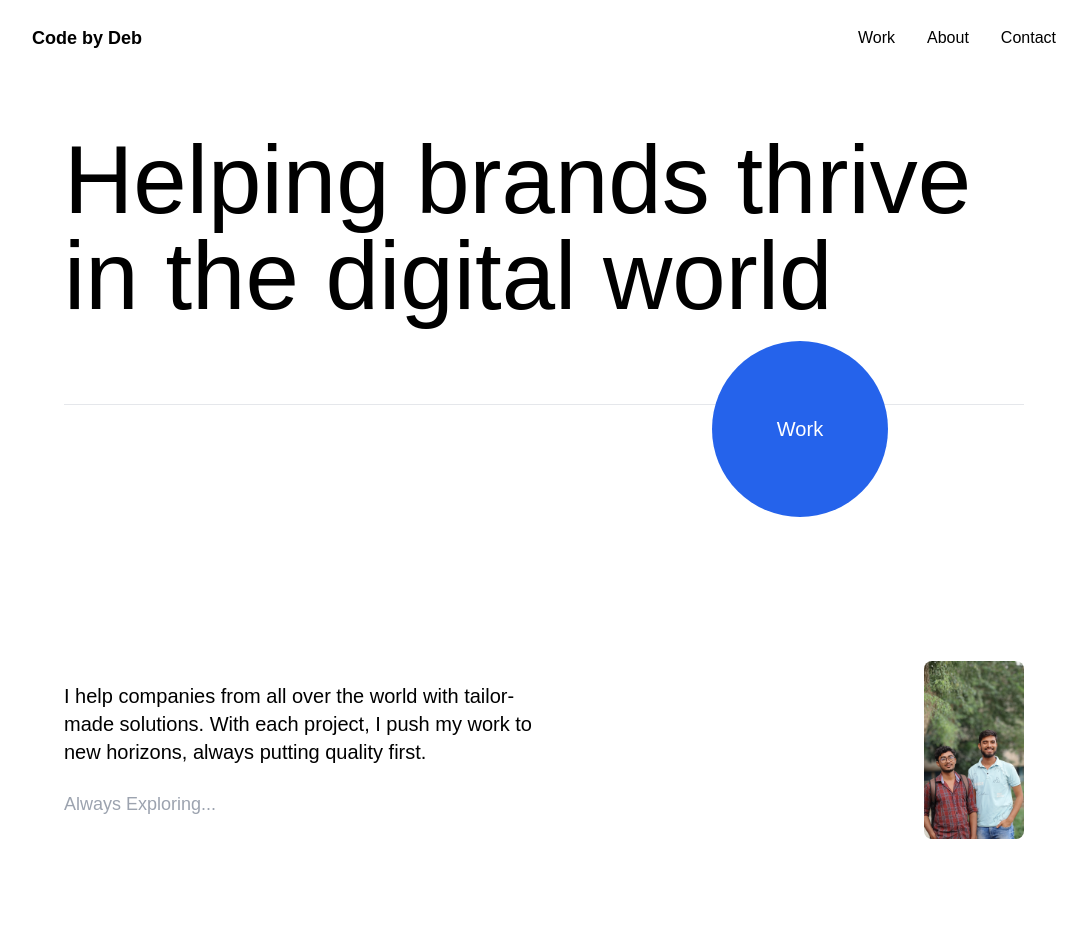
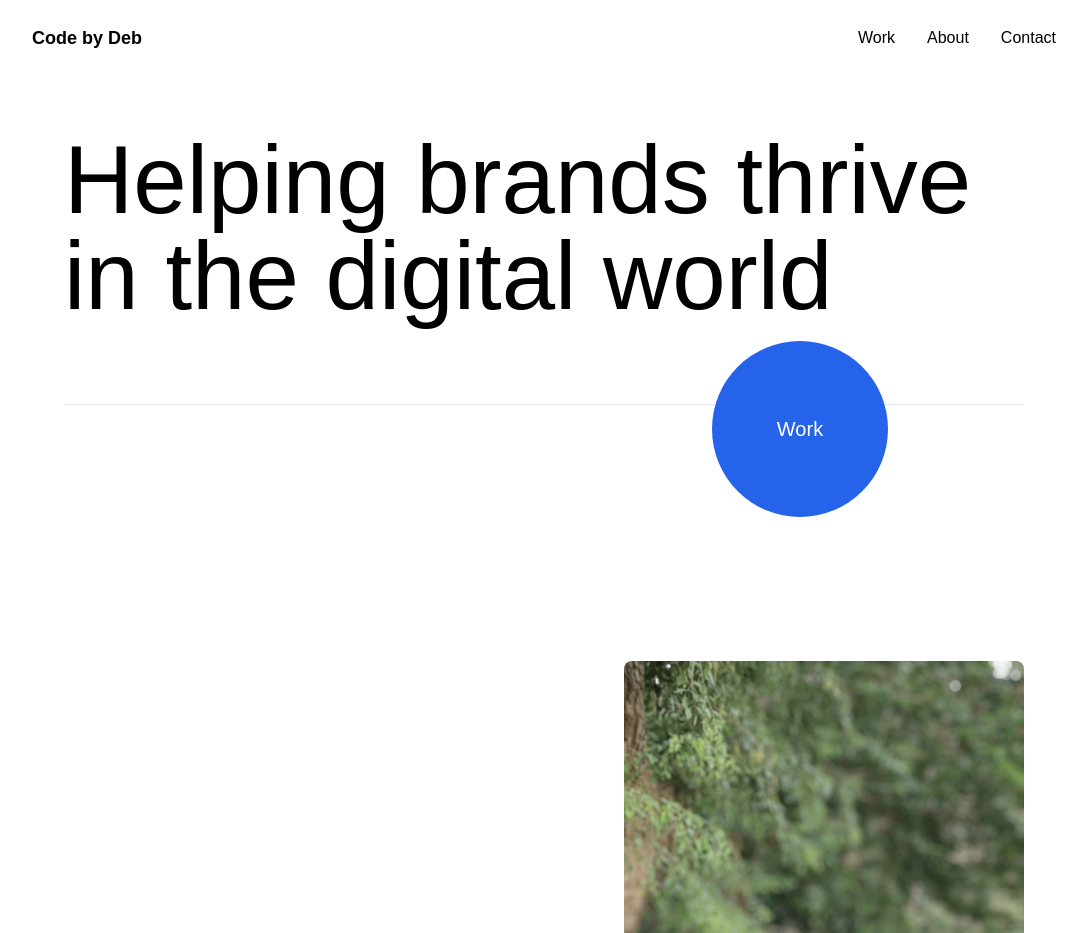
Before and after one commit to raGnok0/portfolio-next, a Next.js app: page /portfolio-next/about in a window 1280 px wide. Shown: the top 933 px of the page, without its empty margins (96-1183 px from the left). Built offline with nearby package versions, Linux system fonts and the light colour scheme.

Commit message:
Update Aboutnav.tsx

```diff
--- a/src/components/routes/components/Aboutnav.tsx
+++ b/src/components/routes/components/Aboutnav.tsx
@@ -77,7 +77,7 @@ export default function Aboutnav() {
                     <div className="w-full md:w-1/2 flex justify-center md:justify-end">
                         <Image
                             src="/portfolio-next/images/click.jpg"
-                            width={100}
+                            width={400}
                             height={400}
                             className="rounded-lg"
                             alt="Clicked image at college"
```
